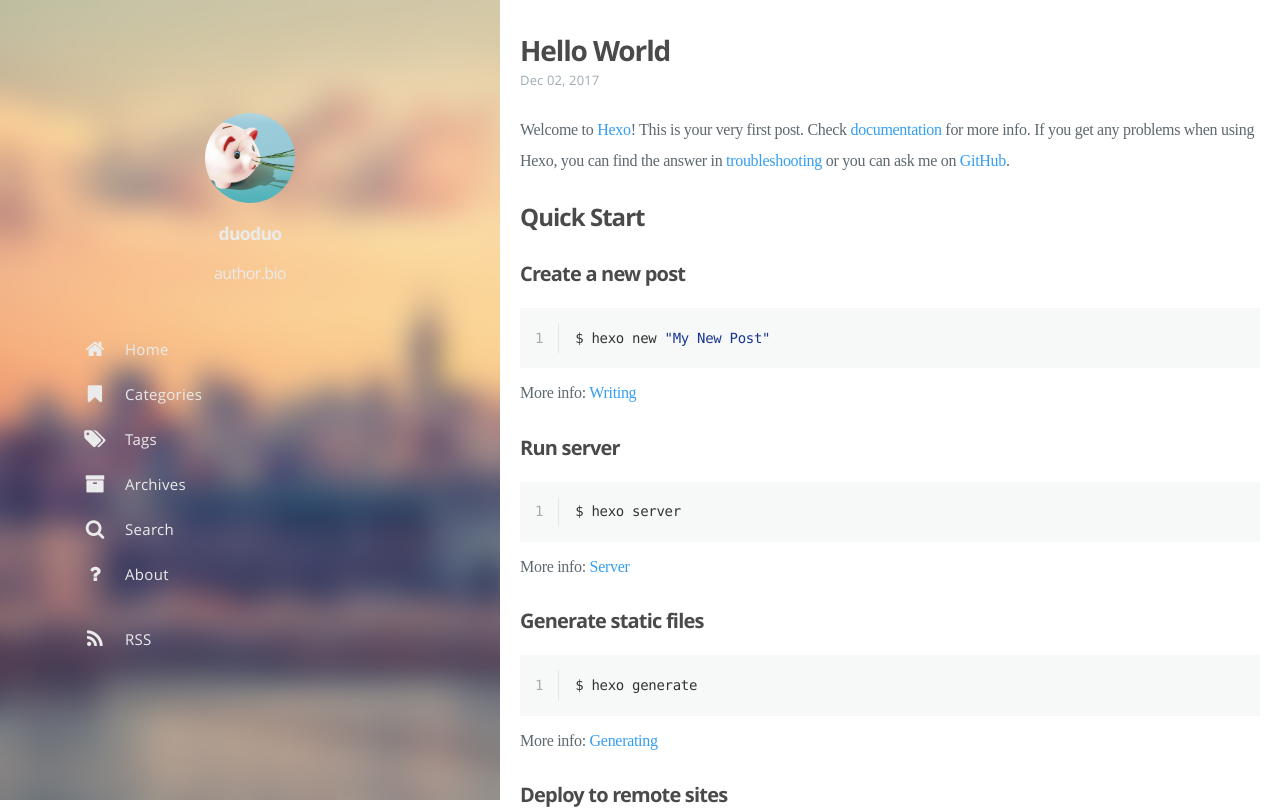
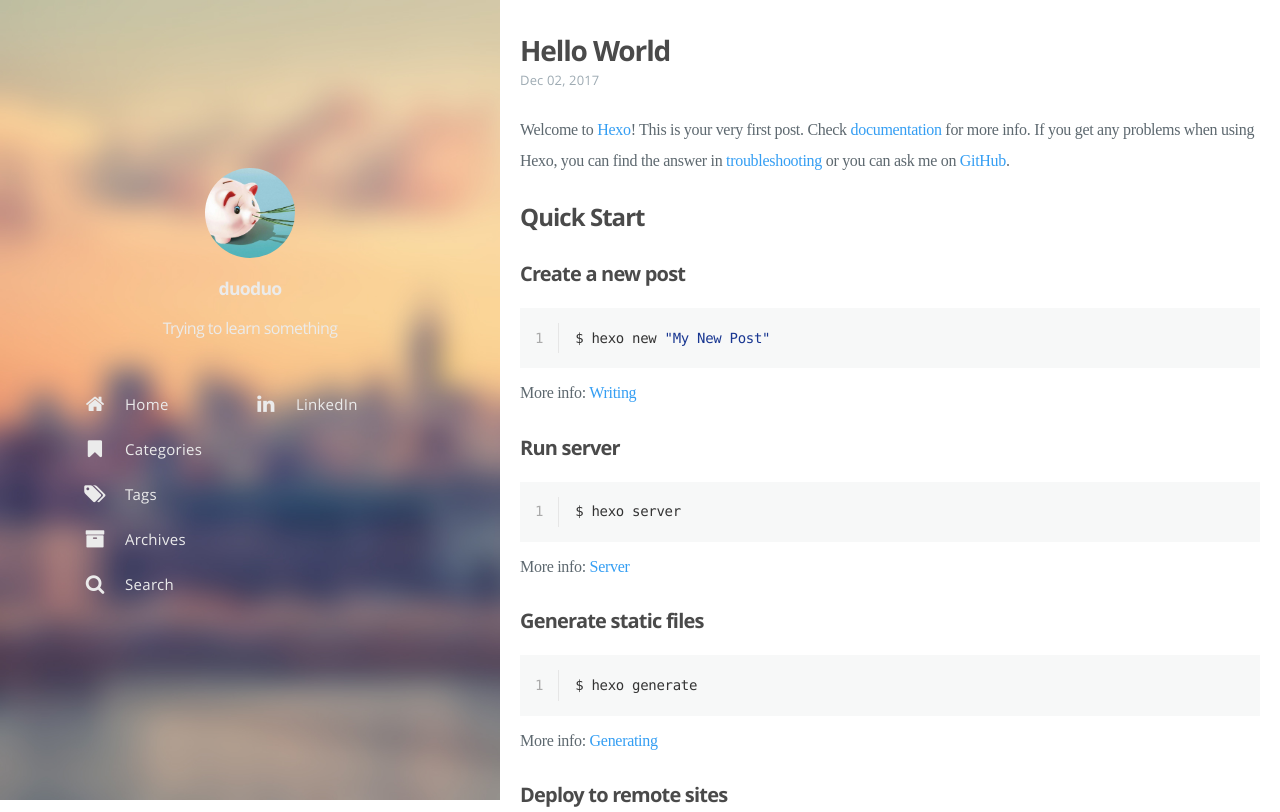
Before and after one commit to wenzhaoduo/wenzhaoduo.github.io, a plain HTML site: page index.html in a window 1280 px wide. Shown: the top 812 px of the page. Drawn offline with Linux system fonts and the light colour scheme; a web font is replaced by a local one.

Commit message:
Site updated: 2017-12-02 13:54:38

```diff
--- a/index.html
+++ b/index.html
@@ -82,7 +82,7 @@
                 </a>
                 <h4 class="sidebar-profile-name">duoduo</h4>
 
-                    <h5 class="sidebar-profile-bio"><p>author.bio</p>
+                    <h5 class="sidebar-profile-bio"><p>Trying to learn something</p>
 </h5>
 
             </div>
@@ -155,37 +155,16 @@
                     </a>
             </li>
 
-                <li class="sidebar-button">
-
-                        <a  class="sidebar-button-link "
-                             href="#about"
-
-                            title="About"
-                        >
-
-                        <i class="sidebar-button-icon fa fa-lg fa-question" aria-hidden="true"></i>
-                        <span class="sidebar-button-desc">About</span>
-                    </a>
-            </li>
-
-        </ul>
-
-            <ul class="sidebar-buttons">
-
         </ul>
 
             <ul class="sidebar-buttons">
 
                 <li class="sidebar-button">
 
-                        <a  class="sidebar-button-link "
-                             href="/atom.xml"
+                        <a  class="sidebar-button-link " href="https://www.linkedin.com/in/zhaoduo-wen-592b79107/" target="_blank" rel="noopener" title="LinkedIn">
 
-                            title="RSS"
-                        >
-
-                        <i class="sidebar-button-icon fa fa-lg fa-rss" aria-hidden="true"></i>
-                        <span class="sidebar-button-desc">RSS</span>
+                        <i class="sidebar-button-icon fa fa-lg fa-linkedin" aria-hidden="true"></i>
+                        <span class="sidebar-button-desc">LinkedIn</span>
                     </a>
             </li>
 
@@ -289,14 +268,14 @@
 
             <h4 id="about-card-name">duoduo</h4>
 
-            <div id="about-card-bio"><p>author.bio</p>
+            <div id="about-card-bio"><p>Trying to learn something</p>
 </div>
 
 
             <div id="about-card-job">
                 <i class="fa fa-briefcase"></i>
                 <br/>
-                <p>author.job</p>
+                <p>Software Engineer</p>
 
             </div>
 
```
Also changed, not shown: 2017/12/02/hello-world/index.html (+6 -27 lines), archives/2017/12/index.html (+6 -27 lines), archives/2017/index.html (+6 -27 lines), archives/index.html (+6 -27 lines).
